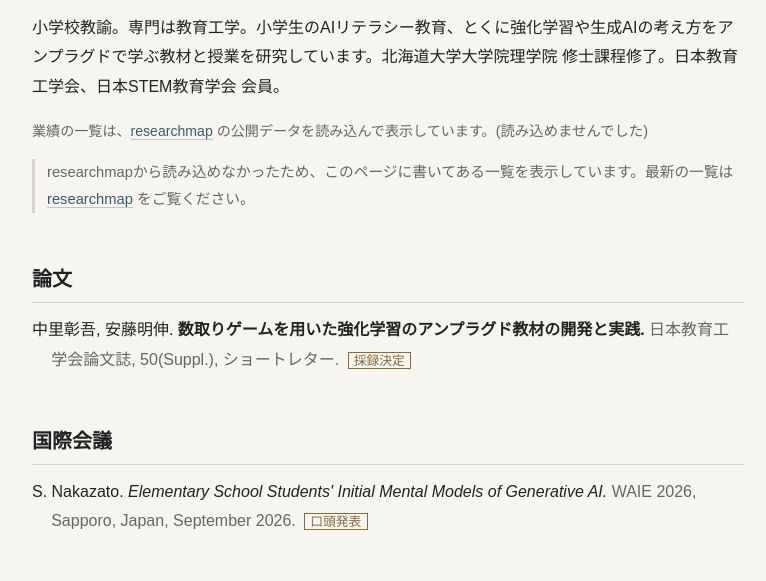
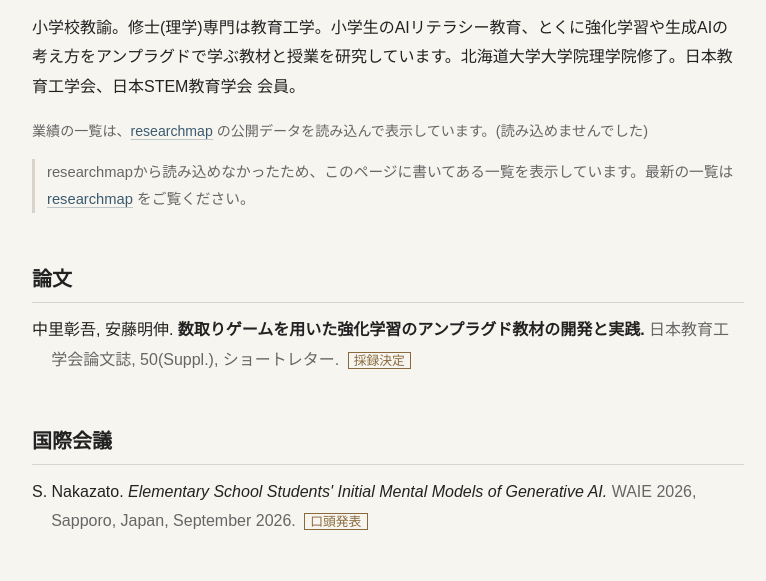
Before and after one commit to SH-05-nkst/aiedu, a plain HTML site: page works.html in a window 1280 px wide. Shown: the part 218-799 px from the top of the page, without its empty margins (252-1018 px from the left). Drawn offline with Linux system fonts and the light colour scheme; no server answers.

Commit message:
Update works.html

```diff
--- a/works.html
+++ b/works.html
@@ -28,7 +28,7 @@
 
 <main>
 <h1>研究業績</h1>
-<p>小学校教諭。専門は教育工学。小学生のAIリテラシー教育、とくに強化学習や生成AIの考え方をアンプラグドで学ぶ教材と授業を研究しています。北海道大学大学院理学院 修士課程修了。日本教育工学会、日本STEM教育学会 会員。</p>
+<p>小学校教諭。修士(理学)専門は教育工学。小学生のAIリテラシー教育、とくに強化学習や生成AIの考え方をアンプラグドで学ぶ教材と授業を研究しています。北海道大学大学院理学院修了。日本教育工学会、日本STEM教育学会 会員。</p>
 <p class="src">業績の一覧は、<a href="https://researchmap.jp/naka_sato">researchmap</a> の公開データを読み込んで表示しています。<span id="status">読み込み中…</span></p>
 
 <ul class="jump" id="jump"></ul>
```
